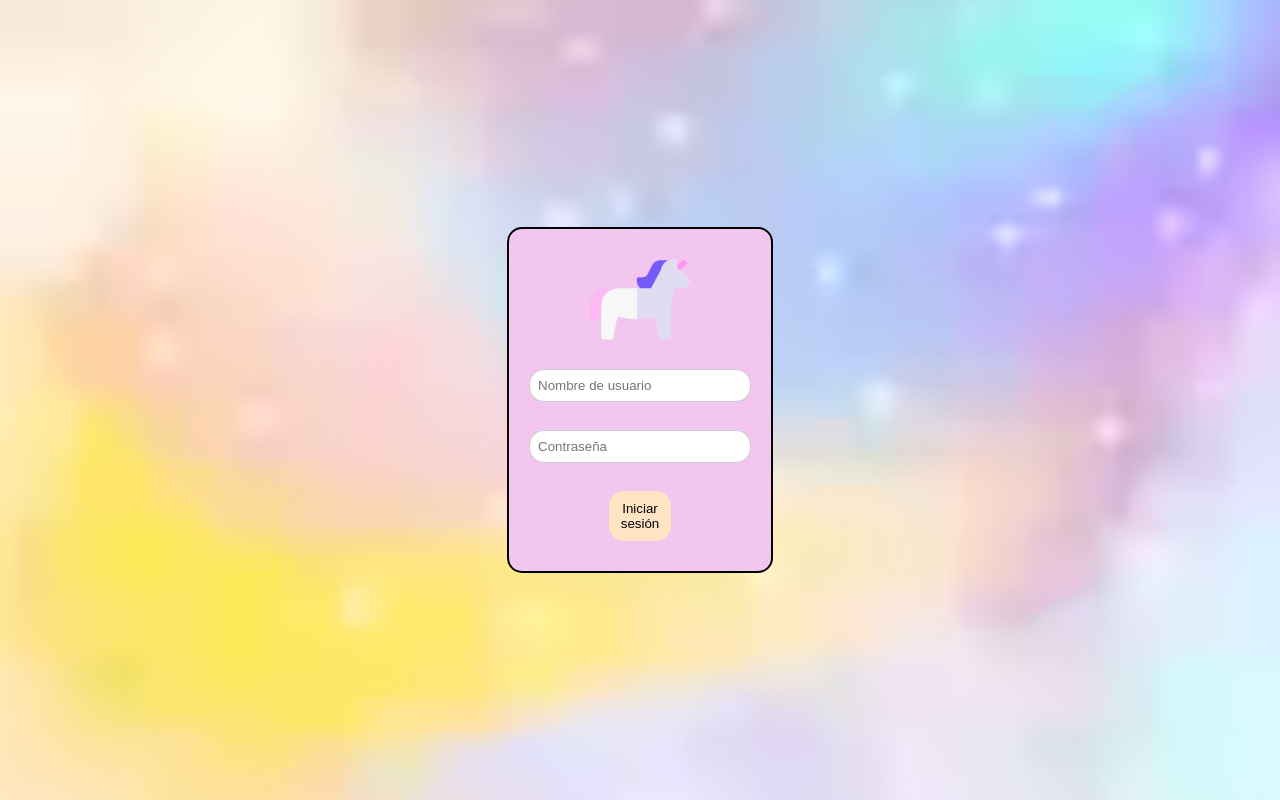
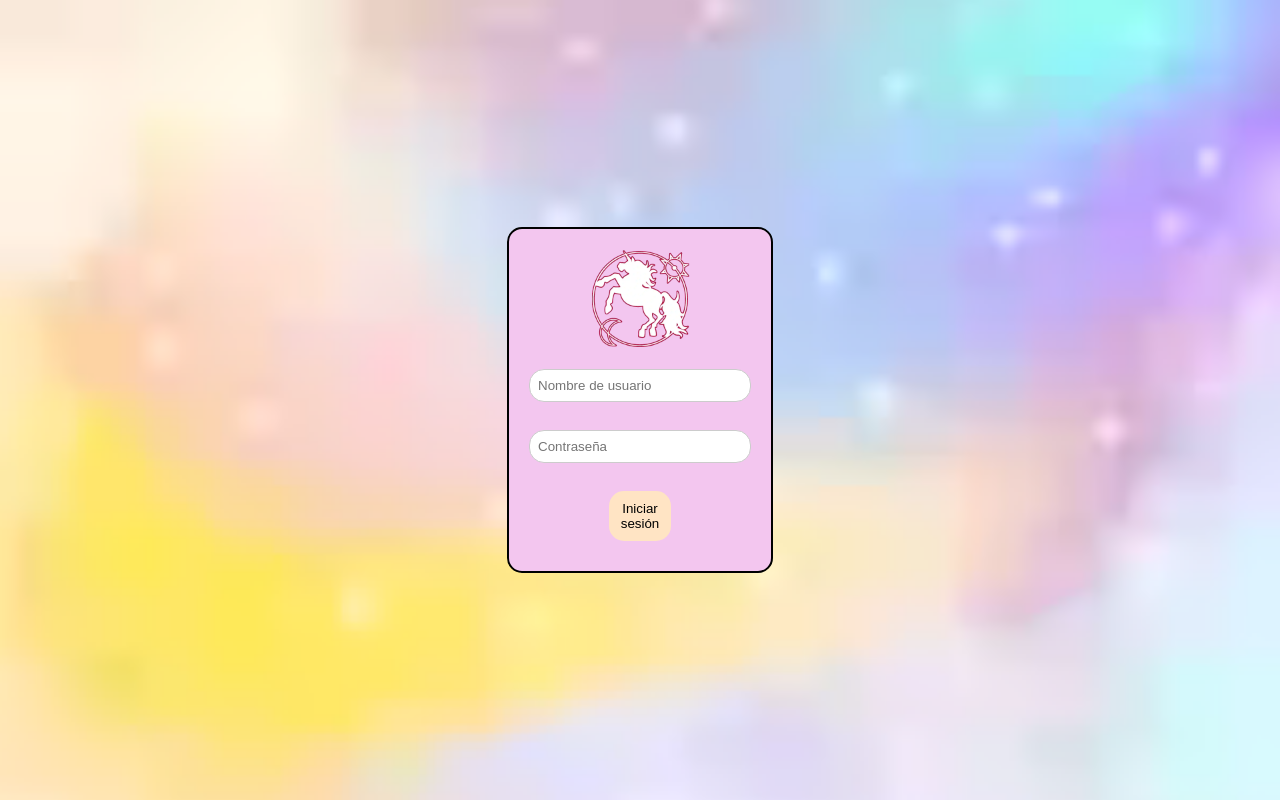
Before and after one commit to JCaucaman/sistema-inventario-cliente, an Angular app: page / in a window 1280 px wide. Built offline with nearby package versions, Linux system fonts and the light colour scheme; no server answers.

Commit message:
logos implementados

```diff
--- a/src/app/components/header/header.component.html
+++ b/src/app/components/header/header.component.html
@@ -1,6 +1,6 @@
 <header class="header-menu" >
     <div class="header-menu-content">
-        <img src="../../../assets/img/favicon.png" class="logo" alt="logo">
+        <img src="../../../assets/img/logo-slow.webp" class="logo" alt="logo">
         <span class="header-menu-text" *ngIf="HeaderMenuService.headerText">
           ALCHEMIST UNICORN
         </span>
--- a/src/app/components/login/login.component.html
+++ b/src/app/components/login/login.component.html
@@ -1,6 +1,6 @@
 <form class="login-form" (submit)="login()">
     <div class="image-container">
-        <img src="../../../assets/img/favicon.png" class="logo" alt>
+        <img src="../../../assets/img/logo-slow.webp" class="logo" alt>
     </div>
     <input type="text" [(ngModel)]="usuario.name" id="username" name="username" placeholder="Nombre de usuario" required>
     <br>
--- a/src/app/components/paguina-no-encontrada/paguina-no-encontrada.component.html
+++ b/src/app/components/paguina-no-encontrada/paguina-no-encontrada.component.html
@@ -6,6 +6,6 @@
             <button class="button" routerLink="/">Inicio</button>
         </div>
 
-        <img src="../../../assets/img/fondo-unicornio.png" class="background-image">
+        <img src="../../../assets/img/fondo-unicornio.png" class="background-image" alt>
     </body>
 </div>
```
Also changed, not shown: src/app/components/Inventario-All/materiales/materiales.component.ts (+16 -0 lines).
